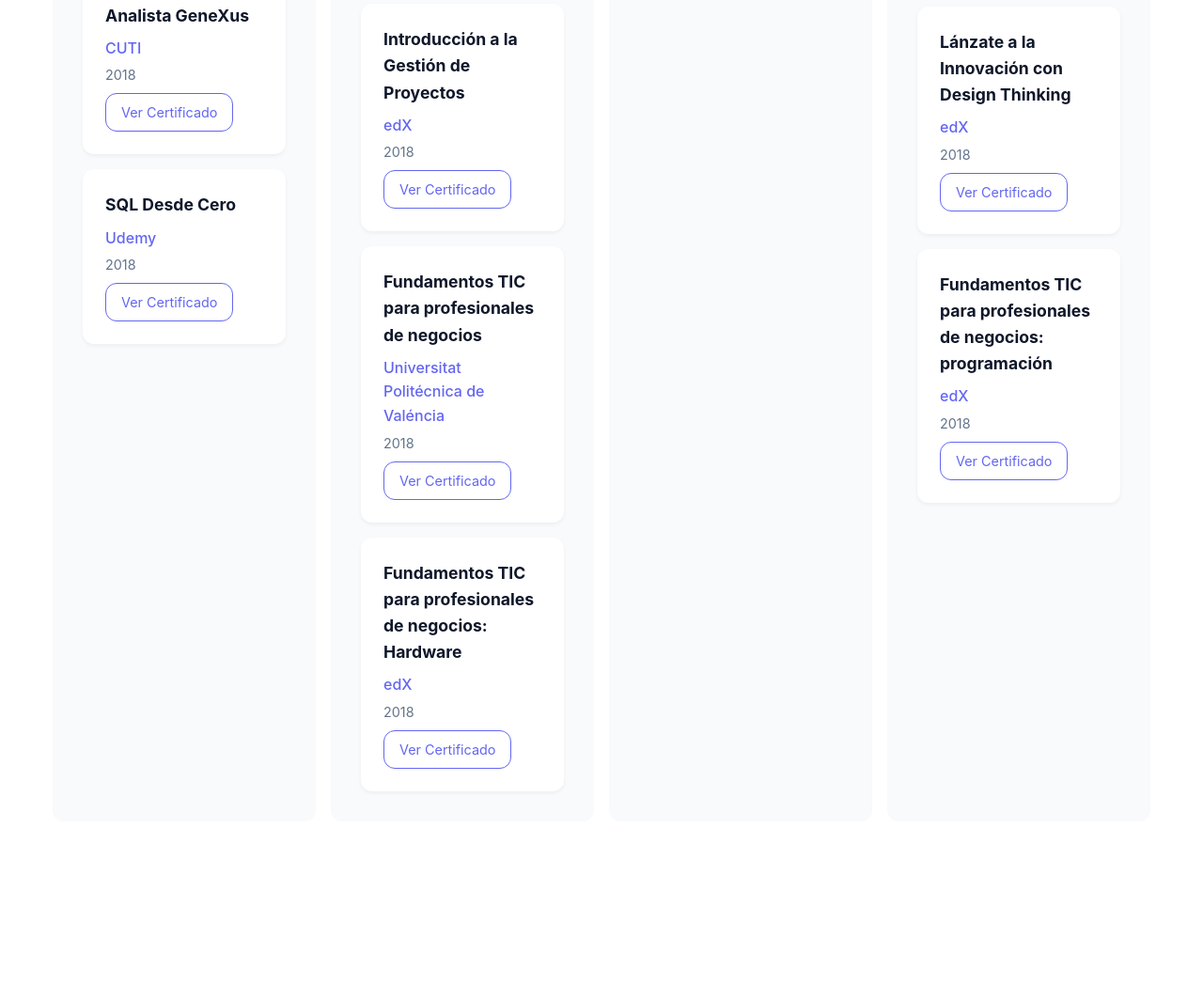
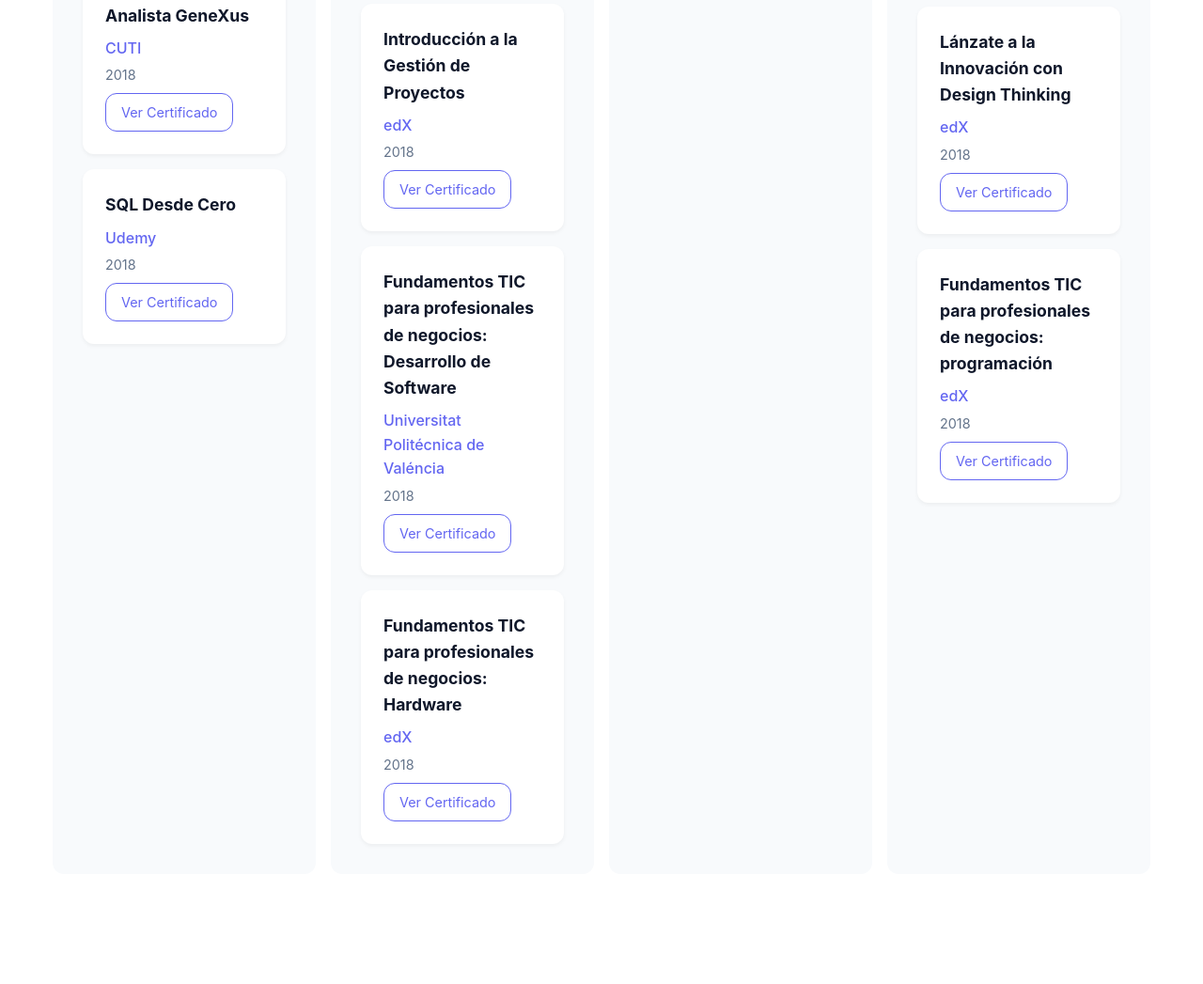
Before and after one commit to sousanti/sousanti.github.io, a plain HTML site: page index.html in a window 1280 px wide. Shown: the part 4605-5652 px from the top of the page at 94% size. Drawn offline with nearby package versions, Linux system fonts and the light colour scheme.

Commit message:
Ajuste título certificado

```diff
--- a/index.html
+++ b/index.html
@@ -1607,7 +1607,7 @@
                                 <a href="UPValenciaX Introducción a la gestión de proyectos.pdf" target="_blank" class="certificate-link">Ver Certificado</a>
                             </div>
                             <div class="certification-item">
-                                <h4>Fundamentos TIC para profesionales de negocios</h4>
+                                <h4>Fundamentos TIC para profesionales de negocios: Desarrollo de Software</h4>
                                 <p class="issuer">Universitat Politécnica de Valéncia</p>
                                 <p class="date">2018</p>
                                 <a href="Certificado UPValenciaX Fundamentos TIC para profesionales de negocios - Desarrollo de Software.pdf" target="_blank" class="certificate-link">Ver Certificado</a>
```
